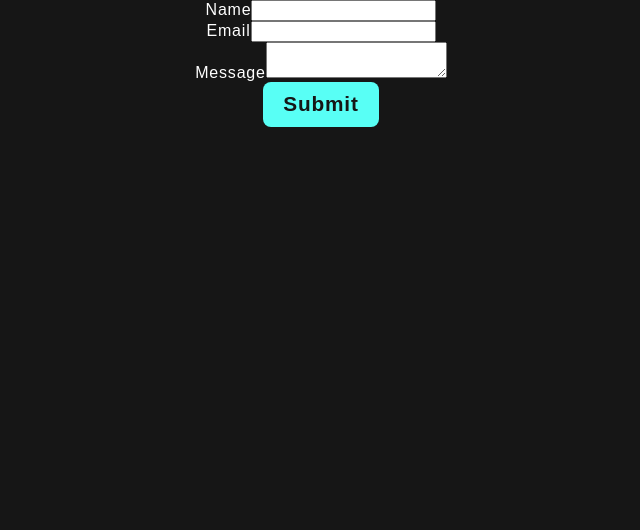
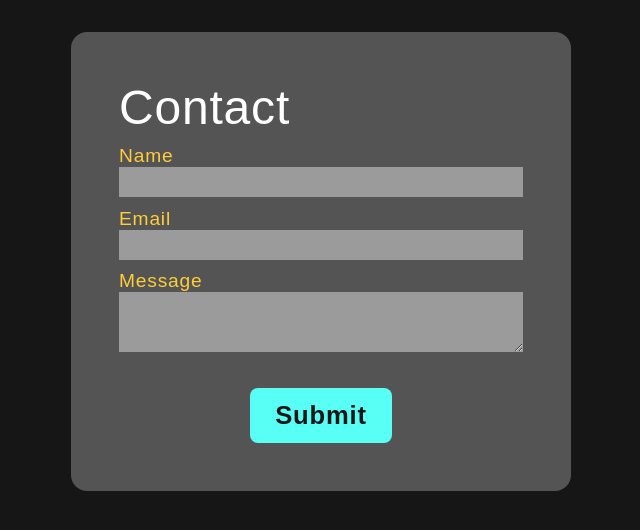
Before and after one commit to iggy-ziggy/mhaynes_dev_portfolio, a React (Vite) app: page / in a window 1280 px wide. Shown: the top 530 px of the page, without its empty margins (319-959 px from the left). Built offline with nearby package versions, Linux system fonts and the light colour scheme; a web font is replaced by a local one.

Commit message:
added styles to contact form

```diff
--- a/src/components/ContactForm/ContactForm.css
+++ b/src/components/ContactForm/ContactForm.css
@@ -1,3 +1,47 @@
-.contact--form {
-text-align: center;
+.form_container {
+  display: flex;
+  justify-content: center;
+  align-items: center;
+  padding: 2rem;
+  /* filter: drop-shadow(0 0 1rem rgba(200, 50, 255, 0.5)); */
 }
+
+.contact_form {
+  background-color: var(--mediumDarkGrey);
+  border-radius: 1rem;
+  display: flex;
+  flex-direction: column;
+  max-width: 500px;
+  padding: 3rem;
+  width: 100%;
+}
+
+.form_header {
+    font-size: 3rem;
+    font-weight: 500;
+}
+
+label {
+  display: block;
+  color: var(--gold);
+  font-size: 1.2rem;
+  font-weight: 400;
+}
+
+form input,
+textarea {
+  background-color: var(--grey);
+  border: none;
+  color: var(--black);
+  font-size: 1.5rem;
+  width: 100%;
+}
+
+.input {
+  margin-top: 0.65rem;
+}
+
+form .btn {
+    font-size: 1.6rem;
+  margin: 2rem auto 0 auto;
+}
--- a/src/components/ContactForm/ContactForm.jsx
+++ b/src/components/ContactForm/ContactForm.jsx
@@ -93,8 +93,8 @@ const PUBLIC_KEY = import.meta.env.VITE_PUBLIC_KEY;
 
 export default function Contact() {
   const [formData, setFormData] = useState({
-    name: "",
-    email: "",
+    from_name: "",
+    reply_to: "",
     message: "",
   });
 
@@ -104,7 +104,9 @@ export default function Contact() {
       ...formData,
       [name]: value,
     });
+    console.log(formData)
   };
+
   const handleSubmit = (e) => {
     e.preventDefault();
     emailjs.sendForm(SERVICE_ID, TEMPLATE_ID, e.target, PUBLIC_KEY).then(
@@ -127,32 +129,45 @@ export default function Contact() {
     e.target.reset();
   };
   return (
-    <div className="contact--form">
-      <form onSubmit={handleSubmit}>
-        <div>
+    <div className="form_container">
+      <form className="contact_form" onSubmit={handleSubmit}>
+        <h3 className="form_header">Contact</h3>
+        <div className="input name_input">
           <label>Name</label>
           <input
+          id="from_name"
             type="text"
             name="from_name"
-            value={formData.name}
+            value={formData.from_name}
             onChange={handleChange}
+            onFocus={(event) => {
+              event.target.setAttribute("autocomplete", "off");
+            }}
+            // style={{color: 'var(--pink)', fontWeight: 'bold'}}
           />
         </div>
-        <div>
+        <div className="input email_input">
           <label>Email</label>
           <input
+          id="reply_to"
             type="email"
             name="reply_to"
-            value={formData.email}
+            value={formData.reply_to}
             onChange={handleChange}
+            onFocus={(event) => {
+              event.target.setAttribute("autocomplete", "off");
+            }}
+            // style={{color: 'var(--pink)', fontWeight: 'bold'}}
           />
         </div>
-        <div>
+        <div className="input message_input">
           <label>Message</label>
           <textarea
+          id="message"
             name="message"
             value={formData.message}
             onChange={handleChange}
+            style={{width: '100%'}}
           />
         </div>
         <Button type="submit" text="Submit" />
--- a/src/index.css
+++ b/src/index.css
@@ -8,6 +8,7 @@
   --lightGrey: #def0f4;
   --grey: #9b9b9b;
   --mediumGrey: #6c6c6c;
+  --mediumDarkGrey: #545454;
   --darkGrey: #2a2a2a;
   --black: #161616;
   /* --black: #121212; */
```
